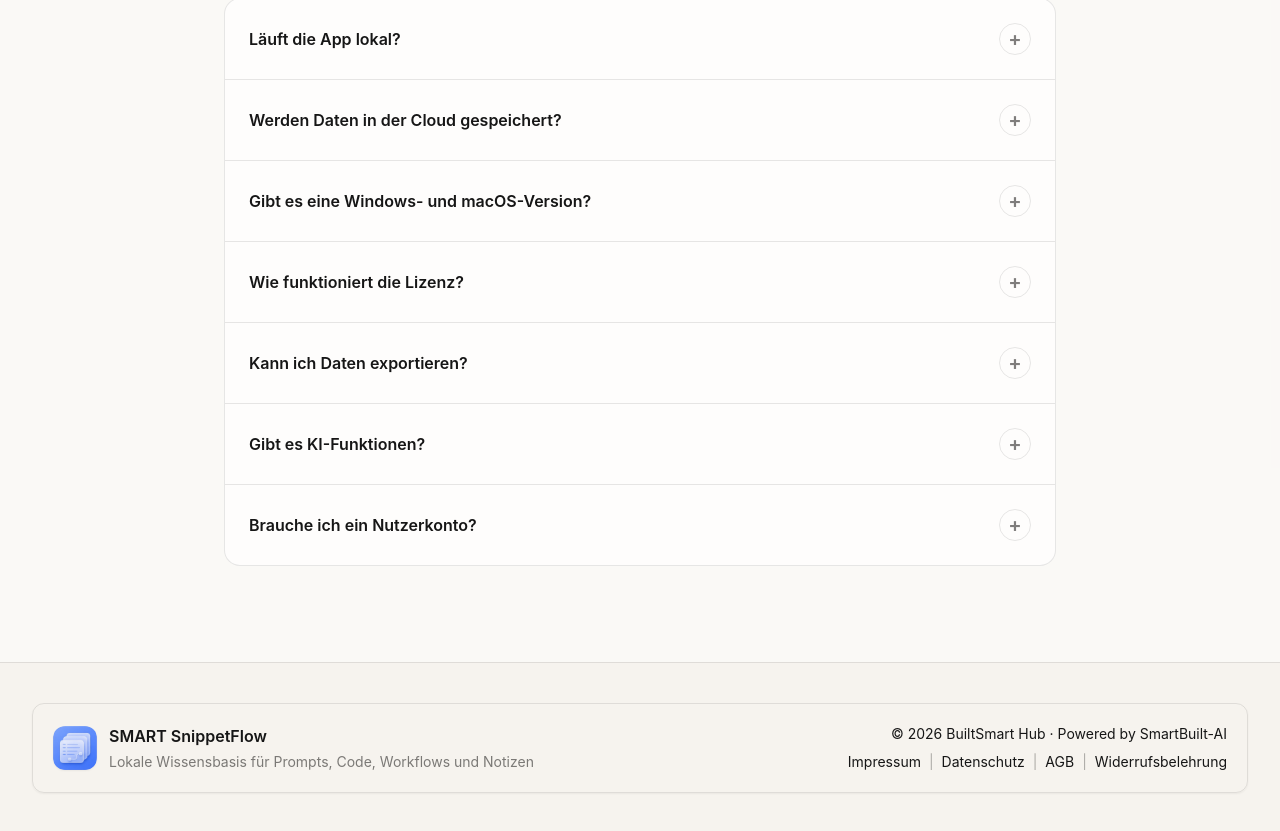
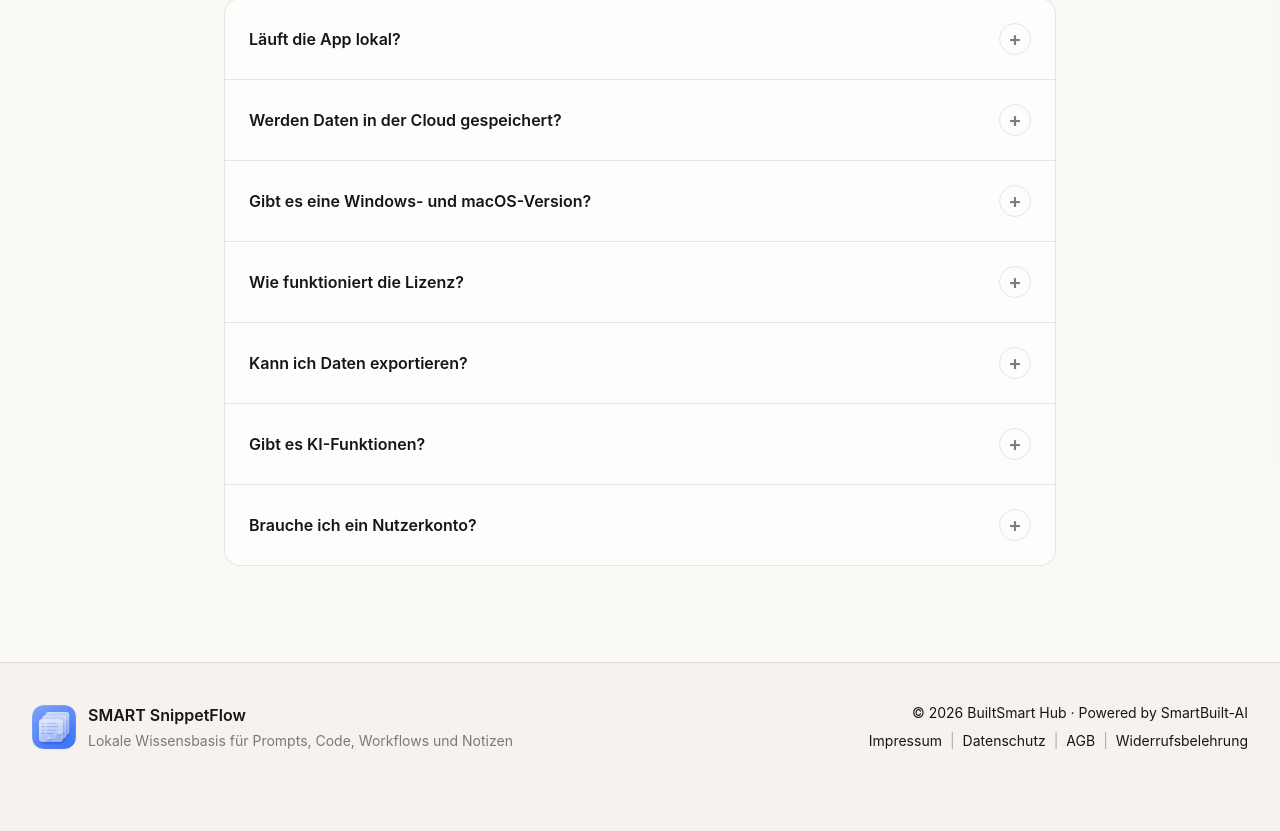
Before and after one commit to BM1964-25/Smart-SnippedFlow-Landingpage, a React (Vite) app: page / in a window 1280 px wide. Shown: the part 4613-5444 px from the top of the page. After the commit the page ends 5404 px from the top, so only its background shows below. Built offline with nearby package versions, Linux system fonts and the light colour scheme; no server answers.

Commit message:
Remove footer card styling

```diff
--- a/src/main.tsx
+++ b/src/main.tsx
@@ -585,7 +585,7 @@ function Footer() {
 
 function FooterVariant({ appName, slogan }: { appName: string; slogan: string }) {
   return (
-    <section className="rounded-xl border border-ink/10 bg-white/48 px-5 py-5 shadow-sm">
+    <section>
       <div className="flex flex-col items-center gap-5 text-center md:flex-row md:items-center md:justify-between md:text-left">
         <div className="flex flex-col items-center gap-3 md:flex-row">
           <img src={logoUrl} alt="" className="h-11 w-11 rounded-xl shadow-sm" />
```
